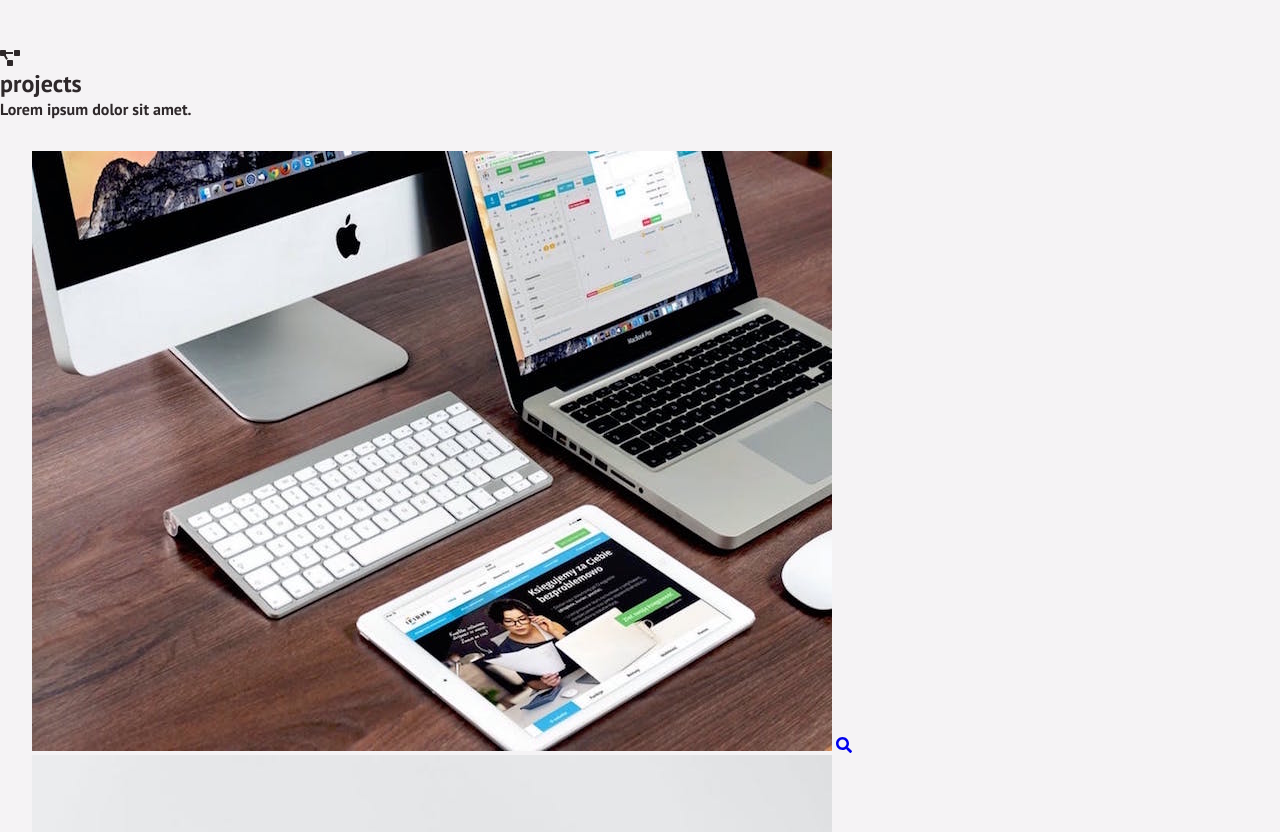
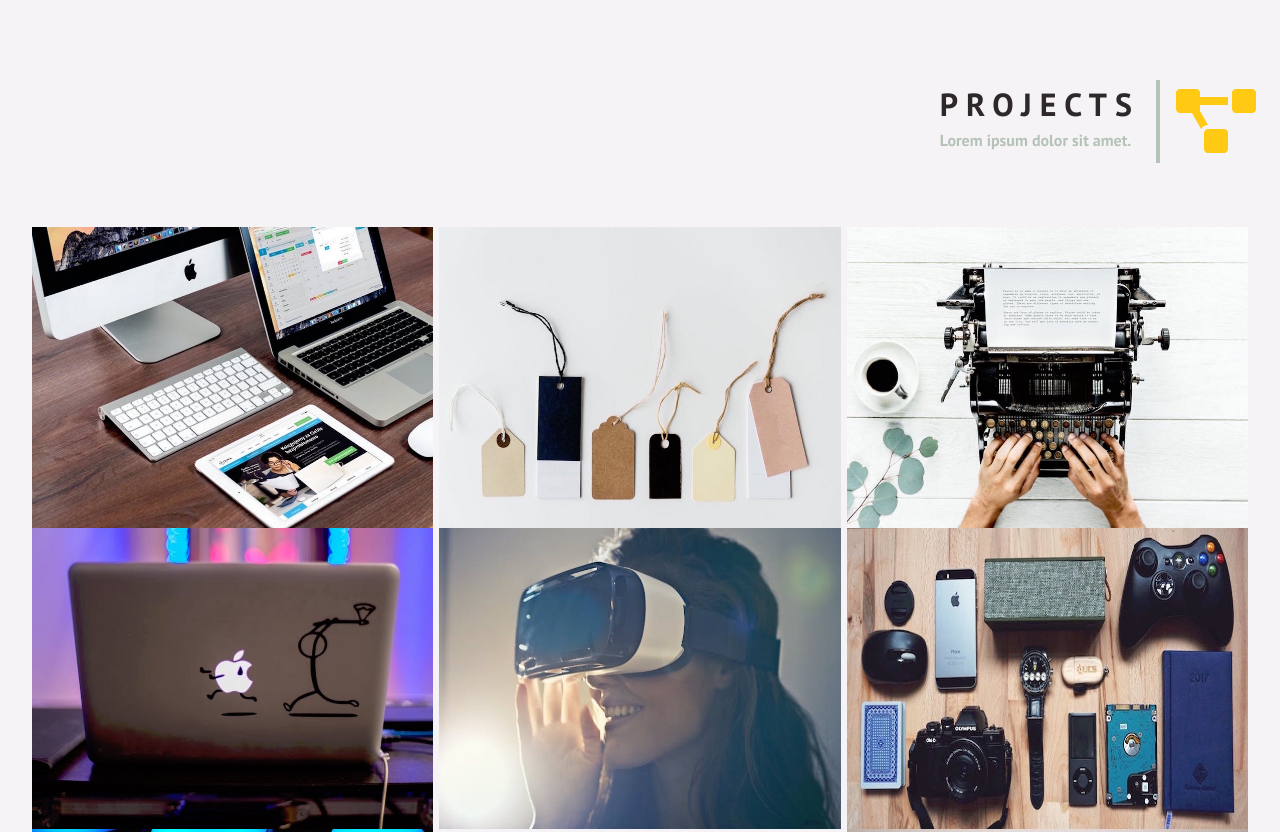
Before and after one commit to carlfsmithiii/flexbox_fake_agency, a plain HTML site: page index.html in a window 1280 px wide. Shown: the part 1705-2537 px from the top of the page. Drawn offline with Linux system fonts and the light colour scheme.

Commit message:
add projects styling

```diff
--- a/css/main.css
+++ b/css/main.css
@@ -63,6 +63,34 @@ body {
 }
 
 .section-title__info {
+    color: var(--grey);
+}
+
+.reverse-section-title__container {
+    display: flex;
+    flex-direction: row-reverse;
+    padding: 2rem 1.5rem;
+}
+
+.reverse-section-title__icon {
+    font-size: 4rem;
+    color: var(--yellow);
+    margin-left: 1rem;
+}
+
+.reverse-section-title__text {
+    line-height: 1.5;
+    border-right: 0.3rem solid var(--grey);
+    padding-right: 1rem;
+}
+
+.reverse-section-title__name {
+    font-size: 2rem;
+    letter-spacing: 0.5rem;
+    text-transform: uppercase;
+}
+
+.reverse-section-title__info {
     color: var(--grey);
 }
 
@@ -384,3 +412,69 @@ body {
     background: var(--yellow);
     color: var(--black);
 }
+
+/* projects  */
+
+.project {
+    position: relative;
+    background: linear-gradient(var(--yellow), var(--yellow));
+}
+
+.project__img {
+    display: block;
+    width: 100%;
+    transition: all 0.5s linear;
+}
+
+.project:hover .project__img {
+    opacity: 0.5;
+}
+
+.project__icon {
+    font-size: 4rem;
+    position: absolute;
+    top: 50%;
+    left: 50%;
+    transform: scale(0);
+    transition: all 1s linear;
+    color: var(--white);
+    text-decoration: none;
+    cursor: pointer;
+    z-index: 2;
+}
+
+.project:hover .project__icon {
+    transform: scale(1) translate(-50%, -50%);
+}
+
+.project__icon:hover {
+    color: var(--blue);
+}
+
+.project__outline {
+    position: absolute;
+    top: 0;
+    left: 0;
+    right: 0;
+    bottom: 0;
+    outline: 0.5rem solid var(--black);
+    outline-offset: -2rem;
+    transform: scale(0);
+    transition: all 0.5s linear;
+}
+
+.project:hover .project__outline {
+    transform: scale(1);
+}
+
+@media screen and (min-width: 768px) {
+    .project {
+        flex: 0 0 50%;
+    }
+}
+
+@media screen and (min-width: 992px) {
+    .project {
+        flex: 0 0 33%;
+    }
+}
```
